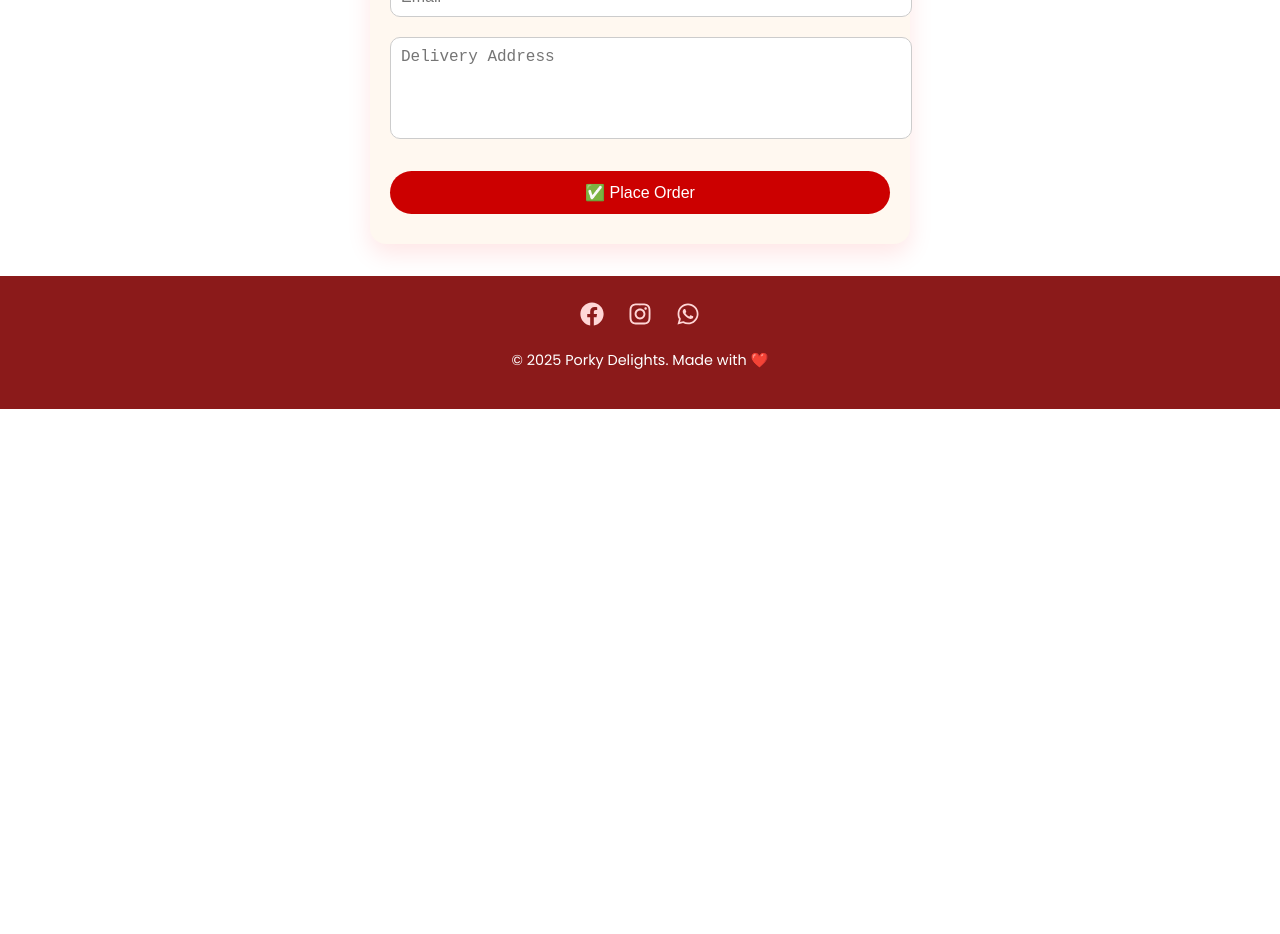
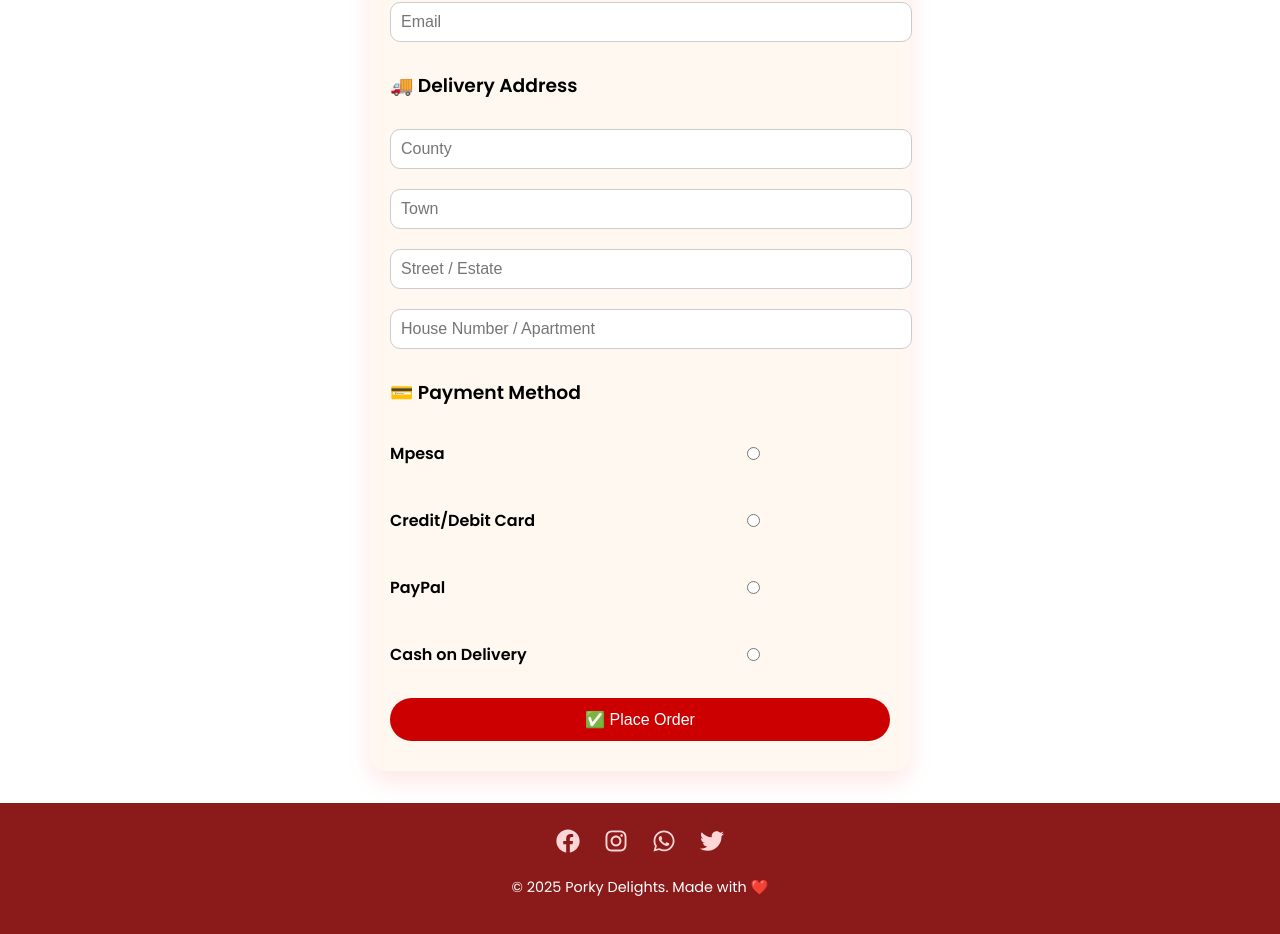
Before and after one commit to CarlosBavon/PorkyDelights, a React (Create React App) app: page /checkout in a window 1280 px wide. Shown: the part 420-1354 px from the top of the page. Before the commit the page ends 829 px from the top, so only its background shows below. Built offline with nearby package versions, Linux system fonts and the light colour scheme.

Commit message:
Improving the CheckOut Page

```diff
--- a/src/components/Footer.js
+++ b/src/components/Footer.js
@@ -1,7 +1,7 @@
 // src/components/Footer.js
 import React from "react";
 import "../styles/Footer.css"; // Ensure you have the correct path to your CSS file
-import { FaFacebook, FaInstagram, FaWhatsapp } from "react-icons/fa";
+import { FaFacebook, FaInstagram, FaWhatsapp, FaTwitter } from "react-icons/fa";
 
 const Footer = () => {
   return (
@@ -14,16 +14,22 @@ const Footer = () => {
           <span className="tooltiptext">Facebook</span>
         </div>
         <div className="tooltip">
-          <a href="https://instagram.com" target="_blank" rel="noopener noreferrer">
+          <a href="https://instagram.com/heisbav" target="_blank" rel="noopener noreferrer">
             <FaInstagram />
           </a>
           <span className="tooltiptext">Instagram</span>
         </div>
         <div className="tooltip">
-          <a href="https://wa.me/254712345678" target="_blank" rel="noopener noreferrer">
+          <a href="https://wa.me/254799657824" target="_blank" rel="noopener noreferrer">
             <FaWhatsapp />
           </a>
           <span className="tooltiptext">WhatsApp</span>
+        </div>
+        <div className="tooltip">
+          <a href="https://x.com/heisbav" target="_blank" rel="noopener noreferrer">
+            <FaTwitter />
+          </a>
+          <span className="tooltiptext">Twitter</span>
         </div>
       </div>
       <p>© {new Date().getFullYear()} Porky Delights. Made with ❤️</p>
--- a/src/pages/CartPage.js
+++ b/src/pages/CartPage.js
@@ -1,7 +1,7 @@
 // src/pages/CartPage.js
 import React, { useEffect, useState } from "react";
 import { getCart } from "../utils/storageUtils";
-import { useNavigate } from "react-router-dom";
+import { useNavigate, Link } from "react-router-dom";
 import "../styles/CartPage.css";
 
 function CartPage() {
@@ -25,10 +25,6 @@ const decreaseQty = (index) => {
 
 const navigate = useNavigate();
 
-const goBack = () => {
-  navigate(-1); // Goes back to the previous page
-};
-
 
   const [cartItems, setCartItems] = useState([]);
 
@@ -48,7 +44,7 @@ const goBack = () => {
 
   return (
     <div className="cart-container">
-      <button className="back-btn" onClick={goBack}>⬅ Back to Menu</button>
+      <Link to="/menu" className="back-btn">⬅ Back to Menu</Link>
         <h1>🛒 Your Porky Cart</h1>
         {cartItems.length > 0 && (
             <button className="clear-cart-btn" onClick={clearCart}>
--- a/src/pages/CheckoutPage.js
+++ b/src/pages/CheckoutPage.js
@@ -7,9 +7,12 @@ const CheckoutPage = () => {
   const [name, setName] = useState("");
   const [phone, setPhone] = useState("");
   const [email, setEmail] = useState("");
-  const [address, setAddress] = useState("");
+  const [county, setCounty] = useState("")
+  const [town, setTown] = useState("")
+  const [street, setStreet] = useState("")
+  const [house, setHouse] = useState("")
   const [orderPlaced, setOrderPlaced] = useState(false);
-  const [paymentMethod, setPaymentMethod] = useState("Mpesa");
+  const [payment, setPayment] = useState("");
 
   useEffect(() => {
     const storedCart = JSON.parse(localStorage.getItem("cart")) || [];
@@ -22,7 +25,7 @@ const CheckoutPage = () => {
   );
 
   const handleOrder = () => {
-    if (!name || !phone || !address || !email) {
+    if (!name || !phone || !email) {
       alert("Please fill out all fields");
       return;
     }
@@ -34,7 +37,13 @@ const CheckoutPage = () => {
 
   return (
     <div className="checkout-container">
-      <h1>Checkout 🧾</h1>
+      <div>
+        <Link to="/cart" className="back-to-cart">
+          Back to Cart
+        </Link>
+        <h1>Checkout 🧾</h1>
+      </div>
+
 
       {orderPlaced ? (
         <div className="thank-you">
@@ -80,12 +89,78 @@ const CheckoutPage = () => {
               onChange={(e) => setEmail(e.target.value)}
               required
             />
-            <textarea
-              placeholder="Delivery Address"
-              value={address}
-              onChange={(e) => setAddress(e.target.value)}
-              required
-            ></textarea>
+            <h3>🚚 Delivery Address</h3>
+            <input
+              name="county"
+              placeholder="County"
+              value={county}
+              onChange={(e) => setCounty(e.target.value)}
+            />
+
+            <input
+              name="town"
+              placeholder="Town"
+              value={town}
+              onChange={(e) => setTown(e.target.value)}
+            />
+
+            <input
+              name="street"
+              value={street}
+              placeholder="Street / Estate"
+              onChange={(e) => setStreet(e.target.value)}
+            />
+
+            <input
+              name="house"
+              placeholder="House Number / Apartment"
+              value={house}
+              onChange={(e) => setHouse(e.target.value)}
+            />
+
+
+            <h3>💳 Payment Method</h3>
+            <div className="payment-options">
+              <div className="payment-option">
+                <p>Mpesa</p>
+                <input
+                  type="radio"
+                  name={payment}
+                  value="Mpesa"
+                  onChange={(e) => setPayment(e.target.value)}
+                />
+              </div>
+              <div className="payment-option">
+                <p>Credit/Debit Card</p>
+                <input
+                  type="radio"
+                  name={payment}
+                  value="Card"
+                  onChange={(e) => setPayment(e.target.value)}
+                />
+              </div>
+              <div className="payment-option">
+                <p>PayPal</p>
+                <input
+                  type="radio"
+                  name={payment}
+                  value="PayPal"
+                  onChange={(e) => setPayment(e.target.value)}
+                />
+              </div>
+              <div className="payment-option">
+                <p>Cash on Delivery</p>
+                <input
+                  className="cash-on-delivery"
+                  type="radio"
+                  name={payment}
+                  value="Cash"
+                  onChange={(e) => setPayment(e.target.value)}
+                />
+              </div>
+            </div>
+
+
             <button className="place-order-btn" onClick={handleOrder}>
               ✅ Place Order
             </button>
--- a/src/pages/FavoritesPage.js
+++ b/src/pages/FavoritesPage.js
@@ -18,9 +18,9 @@ const FavoritesPage = () => {
 
   const navigate = useNavigate();
 
-const goBack = () => {
-  navigate(-1); // Goes back to the previous page
-};
+  const goBack = () => {
+    navigate(-1); // Goes back to the previous page
+  };
 
 
   return (
--- a/src/styles/CartPage.css
+++ b/src/styles/CartPage.css
@@ -68,7 +68,7 @@
   width: 30px;
   height: 30px;
   font-size: 18px;
-  cursor: pointer;
+  cursor: url(../pointer.png), pointer;
   transition: 0.2s;
   display: flex;
   align-items: center;
@@ -95,7 +95,7 @@
   font-weight: bold;
   margin: 0 auto 20px;
   display: block;
-  cursor: pointer;
+  cursor: url(../pointer.png), pointer;
   box-shadow: 0 5px 10px rgba(255, 77, 77, 0.3);
   transition: background 0.3s ease;
 }
@@ -112,7 +112,7 @@
   border-radius: 30px;
   font-size: 1.1rem;
   font-weight: 600;
-  cursor: pointer;
+  cursor: url(../pointer.png), pointer;
   margin-top: 20px;
   display: block;
   width: 90%;
@@ -129,6 +129,7 @@
 .proceed-checkout-btn a {
   text-decoration: none;
   color: #fff;
+  cursor: url(../pointer.png), pointer;
 }
 
 .proceed-checkout-btn:hover {
@@ -146,10 +147,9 @@
   font-size: 1rem;
   font-weight: 500;
   margin-bottom: 10px;
-  cursor: pointer;
-  display: flex;
-  align-items: center;
+  cursor: url(../pointer.png), pointer;
   gap: 5px;
+  text-decoration: none;
 }
 
 .back-btn:hover {
--- a/src/styles/CheckoutPage.css
+++ b/src/styles/CheckoutPage.css
@@ -40,6 +40,7 @@
   border-radius: 10px;
   border: 1px solid #ccc;
   font-size: 1rem;
+  cursor: url(../typing.png), pointer;
 }
 
 .checkout-form textarea {
@@ -55,12 +56,40 @@
   border-radius: 25px;
   font-size: 1rem;
   width: 100%;
-  cursor: pointer;
+  cursor: url(../pointer.png), pointer;
   margin-top: 15px;
 }
 
 .place-order-btn:hover {
   background-color: #a00000;
+}
+
+.payment-options {
+  display: flex;
+  flex-direction: column;
+  gap: 10px;
+}
+.payment-option {
+  font-weight: bold;
+  display: flex;
+  align-items: center;
+  gap: 8px;
+}
+.payment-option input {
+  cursor: url(../pointer.png), pointer;
+}
+.payment-option p {
+  width: 80%;
+}
+
+.back-to-cart {
+  background-color: #fff8f0;
+  border: 2px solid #cc0000;
+  border-radius: 25px;
+  padding: 5px 10px;
+  text-decoration: none;
+  cursor: url(../pointer.png), pointer;
+  color: #cc0000;
 }
 
 .thank-you {
--- a/src/styles/FavoritesPage.css
+++ b/src/styles/FavoritesPage.css
@@ -52,7 +52,7 @@
   border: none;
   padding: 6px 12px;
   border-radius: 10px;
-  cursor: pointer;
+  cursor: url(../pointer.png), pointer;
   margin-top: 10px;
   margin-left: 10px;
 }
```
